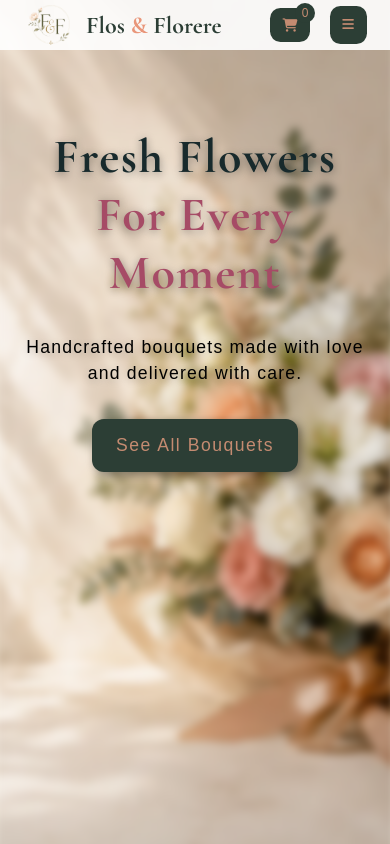
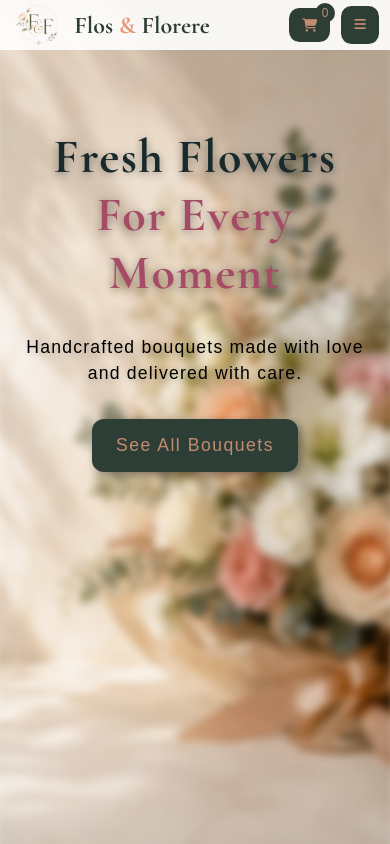
Before and after one commit to Nathan-Front/flower_store_site_react_ver, a React (Vite) app: page /checkout in a window 390 px wide. Shown: the top 844 px of the page. Built offline with nearby package versions, Linux system fonts and the light colour scheme; no server answers; a web font is replaced by a local one.

Commit message:
adjusted css for nav element during mobile viewport

```diff
--- a/src/index.css
+++ b/src/index.css
@@ -227,13 +227,14 @@ nav {
     nav {
         height: var(--nav-height-mobile);
         overflow: hidden;
+        width: 100%;
     }
     .nav-links {
         position: fixed;
         margin: 0;
         top: var(--nav-height-mobile);
         left: 0;
-
+        width: 100%;
         height: calc(100dvh - var(--nav-height-mobile));
         flex-direction: column;
         flex-grow: 1;
@@ -262,10 +263,10 @@ nav {
     .nav-links> li> a {
         font-size: 2rem;
     }
-    .cart-btn {
+    .cart-button  {
         margin: 0 0.5rem 0 auto
     }
-    .cart-btn,
+    .cart-button ,
     .menu-btn {
         display: block;
     }
```
